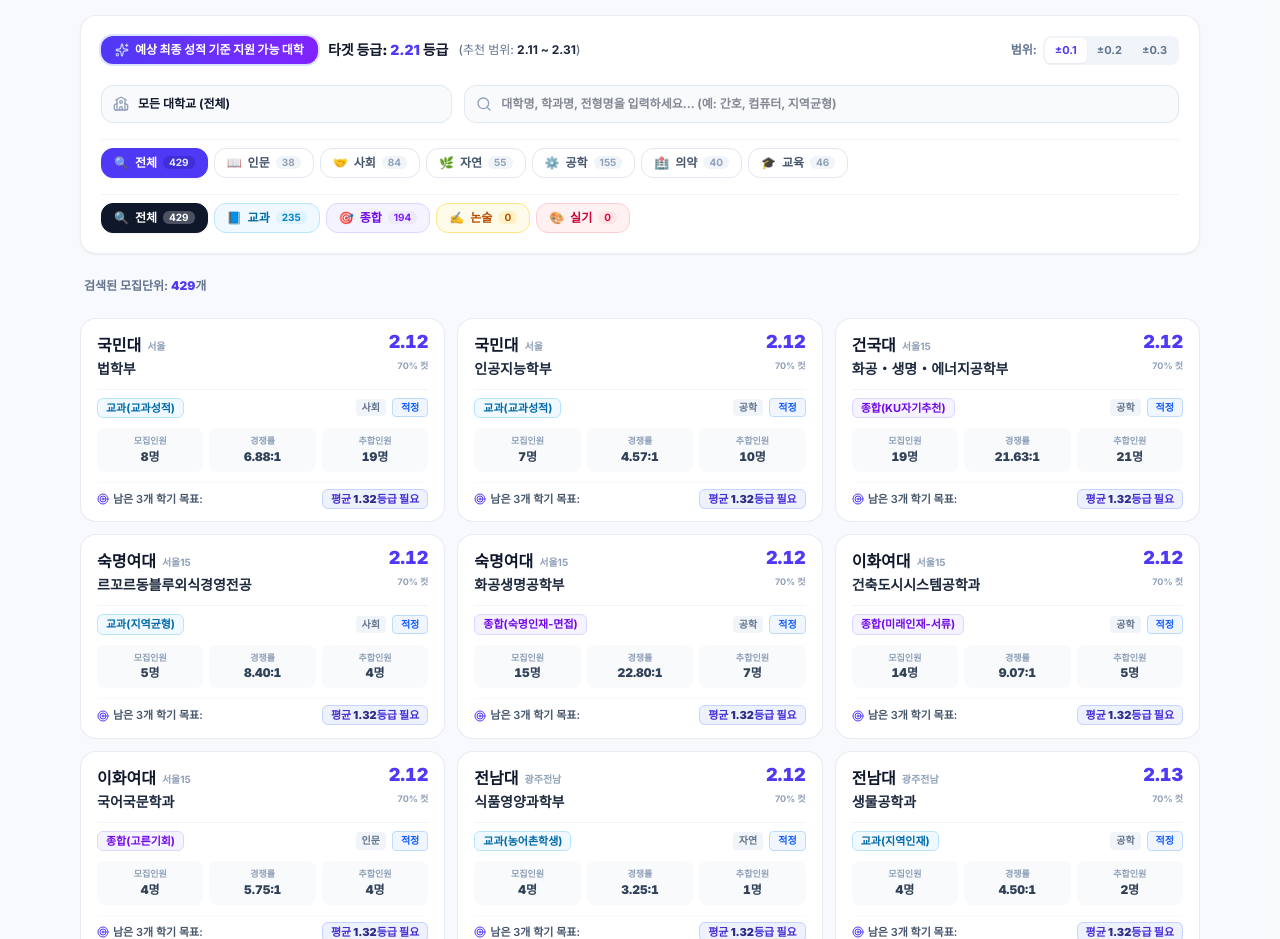
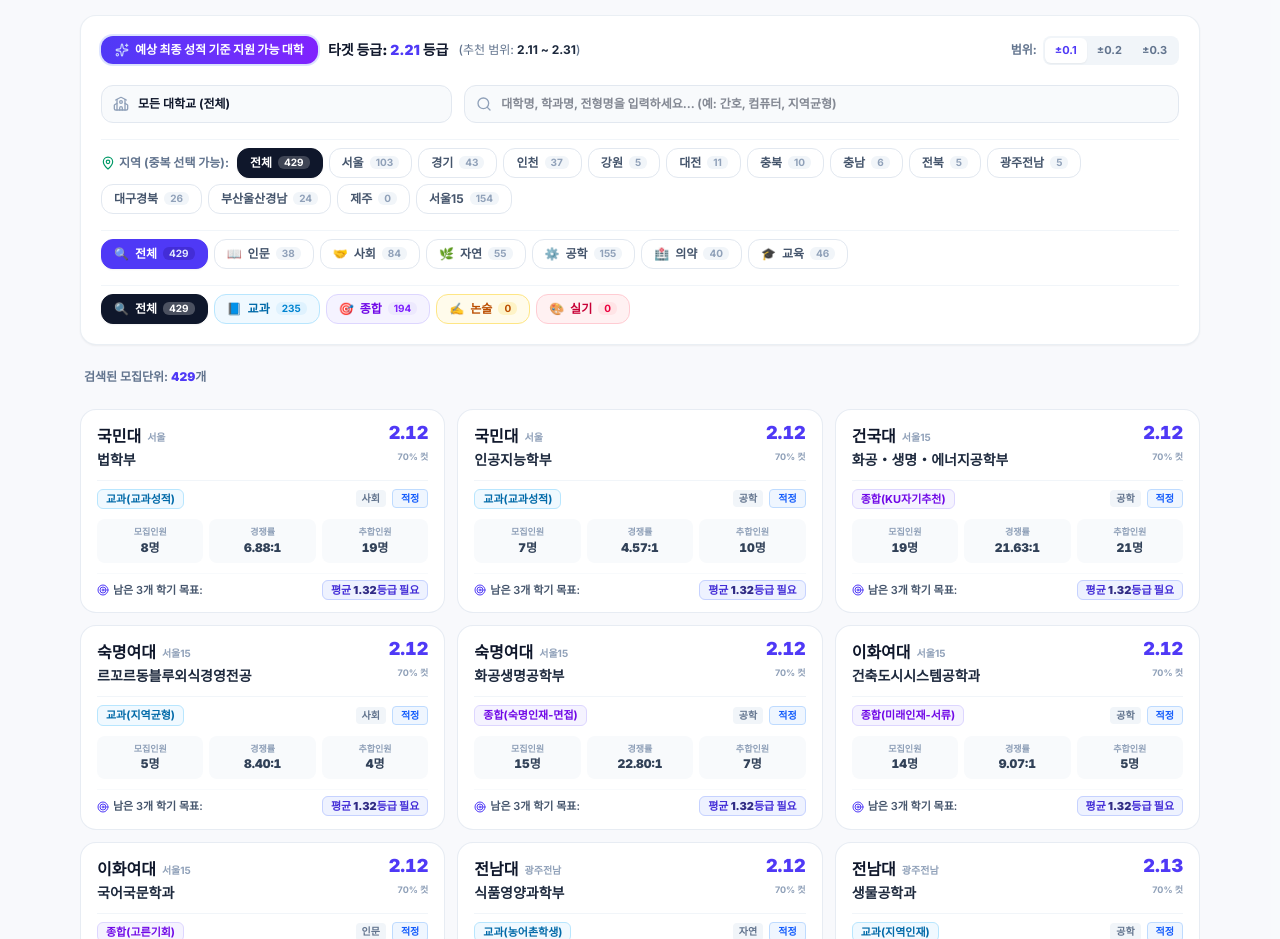
Before and after one commit to kangseok-hub/converter, a React (Vite) app: page / in a window 1280 px wide. Shown: the part 960-1899 px from the top of the page. Built offline with nearby package versions, Linux system fonts and the light colour scheme; a web font is replaced by a local one.

Commit message:
Update App.tsx

```diff
--- a/src/App.tsx
+++ b/src/App.tsx
@@ -18,11 +18,15 @@
   Lock,
   ArrowLeft,
   Calculator,
-  X
+  X,
+  MapPin
 } from 'lucide-react';
 import { convertGrade, ConversionVersion, loadAdmissionRecords, Category } from './lib/admissionUtils';
 
 export type SearchMode = 'current' | 'projected' | 'goal_seek';
+
+// 지역 필터 칩 노출 순서 (수도권 -> 지방 순). 실제 데이터에 없는 지역은 자동으로 제외된다.
+const REGION_ORDER = ['서울', '경기', '인천', '강원', '대전', '충북', '충남', '전북', '광주전남', '대구경북', '부산울산경남', '제주'];
 
 export default function App() {
   const [searchMode, setSearchMode] = useState<SearchMode>('projected');
@@ -52,6 +56,8 @@
   const [conversionVersion, setConversionVersion] = useState<ConversionVersion>('mixed');
   const [selectedCategory, setSelectedCategory] = useState<Category | '전체'>('전체');
   const [selectedAdmissionType, setSelectedAdmissionType] = useState<'전체' | '교과' | '종합' | '논술' | '실기'>('전체');
+  // 지역 필터: 비어있으면 "전체"(제한 없음), 여러 지역을 동시에 선택할 수 있다.
+  const [selectedRegions, setSelectedRegions] = useState<string[]>([]);
   const [searchQuery, setSearchQuery] = useState('');
   const [searchRange, setSearchRange] = useState<number>(0.1);
   const [selectedUniversity, setSelectedUniversity] = useState<string>('전체');
@@ -60,7 +66,7 @@
 
   useEffect(() => {
     setDisplayLimit(90);
-  }, [conversionVersion, selectedCategory, selectedAdmissionType, searchQuery, searchRange, selectedUniversity, grades, searchMode, includeTopTier, completedSemester]);
+  }, [conversionVersion, selectedCategory, selectedAdmissionType, selectedRegions, searchQuery, searchRange, selectedUniversity, grades, searchMode, includeTopTier, completedSemester]);
 
   const allRecords = useMemo(() => loadAdmissionRecords(), []);
 
@@ -68,6 +74,20 @@
     const unis = Array.from(new Set(allRecords.map(r => r.university))).sort();
     return ['전체', ...unis];
   }, [allRecords]);
+
+  // 데이터에 실제로 존재하는 지역만, 정해진 순서(수도권 -> 지방)대로 노출한다.
+  const regionList = useMemo(() => {
+    const present = new Set(allRecords.map(r => r.region));
+    const ordered = REGION_ORDER.filter(r => present.has(r));
+    const extra = Array.from(present).filter(r => !REGION_ORDER.includes(r)).sort();
+    return [...ordered, ...extra];
+  }, [allRecords]);
+
+  const toggleRegion = (region: string) => {
+    setSelectedRegions(prev =>
+      prev.includes(region) ? prev.filter(r => r !== region) : [...prev, region]
+    );
+  };
 
   // 9등급 -> 5등급 역산 함수
   const invert9to5 = useMemo(() => {
@@ -250,10 +270,11 @@
       const gradeMatch = searchMode === 'goal_seek' || (record.averageGrade >= lowerBound && record.averageGrade <= upperBound);
       const universityMatch = selectedUniversity === '전체' || record.university === selectedUniversity;
       const admissionTypeMatch = selectedAdmissionType === '전체' || getAdmissionType(record.admissionName) === selectedAdmissionType;
+      const regionMatch = selectedRegions.length === 0 || selectedRegions.includes(record.region);
       const searchMatch = record.university.toLowerCase().includes(searchQuery.toLowerCase()) ||
                           record.department.toLowerCase().includes(searchQuery.toLowerCase()) ||
                           record.admissionName.toLowerCase().includes(searchQuery.toLowerCase());
-      return gradeMatch && universityMatch && admissionTypeMatch && searchMatch;
+      return gradeMatch && universityMatch && admissionTypeMatch && regionMatch && searchMatch;
     });
 
     const counts: Record<string, number> = { '전체': baseFiltered.length };
@@ -261,17 +282,18 @@
       counts[r.category] = (counts[r.category] || 0) + 1;
     });
     return counts;
-  }, [allRecords, lowerBound, upperBound, selectedUniversity, selectedAdmissionType, searchQuery, searchMode]);
+  }, [allRecords, lowerBound, upperBound, selectedUniversity, selectedAdmissionType, selectedRegions, searchQuery, searchMode]);
 
   const admissionTypeCounts = useMemo(() => {
     const baseFiltered = allRecords.filter(record => {
       const gradeMatch = searchMode === 'goal_seek' || (record.averageGrade >= lowerBound && record.averageGrade <= upperBound);
       const categoryMatch = selectedCategory === '전체' || record.category === selectedCategory;
       const universityMatch = selectedUniversity === '전체' || record.university === selectedUniversity;
+      const regionMatch = selectedRegions.length === 0 || selectedRegions.includes(record.region);
       const searchMatch = record.university.toLowerCase().includes(searchQuery.toLowerCase()) ||
                           record.department.toLowerCase().includes(searchQuery.toLowerCase()) ||
                           record.admissionName.toLowerCase().includes(searchQuery.toLowerCase());
-      return gradeMatch && categoryMatch && universityMatch && searchMatch;
+      return gradeMatch && categoryMatch && universityMatch && regionMatch && searchMatch;
     });
 
     const counts: Record<string, number> = { '전체': baseFiltered.length };
@@ -280,10 +302,12 @@
       counts[type] = (counts[type] || 0) + 1;
     });
     return counts;
-  }, [allRecords, lowerBound, upperBound, selectedCategory, selectedUniversity, searchQuery, searchMode]);
+  }, [allRecords, lowerBound, upperBound, selectedCategory, selectedUniversity, selectedRegions, searchQuery, searchMode]);
 
-  const filteredRecords = useMemo(() => {
-    return allRecords.filter(record => {
+  // 지역 칩 옆 숫자: 다른 필터(등급/계열/전형/대학/검색어)는 반영하되, 지역 자체는
+  // 제외한 상태로 집계해서 "이 지역을 추가로 선택하면 몇 건인지"를 보여준다.
+  const regionCounts = useMemo(() => {
+    const baseFiltered = allRecords.filter(record => {
       const gradeMatch = searchMode === 'goal_seek' || (record.averageGrade >= lowerBound && record.averageGrade <= upperBound);
       const categoryMatch = selectedCategory === '전체' || record.category === selectedCategory;
       const admissionTypeMatch = selectedAdmissionType === '전체' || getAdmissionType(record.admissionName) === selectedAdmissionType;
@@ -292,8 +316,28 @@
                           record.department.toLowerCase().includes(searchQuery.toLowerCase()) ||
                           record.admissionName.toLowerCase().includes(searchQuery.toLowerCase());
       return gradeMatch && categoryMatch && admissionTypeMatch && universityMatch && searchMatch;
+    });
+
+    const counts: Record<string, number> = { '전체': baseFiltered.length };
+    baseFiltered.forEach(r => {
+      counts[r.region] = (counts[r.region] || 0) + 1;
+    });
+    return counts;
+  }, [allRecords, lowerBound, upperBound, selectedCategory, selectedAdmissionType, selectedUniversity, searchQuery, searchMode]);
+
+  const filteredRecords = useMemo(() => {
+    return allRecords.filter(record => {
+      const gradeMatch = searchMode === 'goal_seek' || (record.averageGrade >= lowerBound && record.averageGrade <= upperBound);
+      const categoryMatch = selectedCategory === '전체' || record.category === selectedCategory;
+      const admissionTypeMatch = selectedAdmissionType === '전체' || getAdmissionType(record.admissionName) === selectedAdmissionType;
+      const regionMatch = selectedRegions.length === 0 || selectedRegions.includes(record.region);
+      const universityMatch = selectedUniversity === '전체' || record.university === selectedUniversity;
+      const searchMatch = record.university.toLowerCase().includes(searchQuery.toLowerCase()) ||
+                          record.department.toLowerCase().includes(searchQuery.toLowerCase()) ||
+                          record.admissionName.toLowerCase().includes(searchQuery.toLowerCase());
+      return gradeMatch && categoryMatch && admissionTypeMatch && regionMatch && universityMatch && searchMatch;
     }).sort((a, b) => a.averageGrade - b.averageGrade);
-  }, [allRecords, lowerBound, upperBound, selectedCategory, selectedAdmissionType, searchQuery, selectedUniversity, searchMode]);
+  }, [allRecords, lowerBound, upperBound, selectedCategory, selectedAdmissionType, selectedRegions, searchQuery, selectedUniversity, searchMode]);
 
   const getDifficulty = (avgGrade: number, myGrade: number) => {
     const diff = avgGrade - myGrade;
@@ -892,6 +936,53 @@
               </div>
             </div>
 
+            {/* 지역 필터 (중복 선택 가능) */}
+            <div className="flex flex-wrap items-center gap-1.5 pt-2 border-t border-slate-100">
+              <span className="text-xs font-bold text-slate-500 flex items-center gap-1 mr-0.5">
+                <MapPin className="w-3.5 h-3.5 text-emerald-600" />
+                지역 (중복 선택 가능):
+              </span>
+              <button
+                type="button"
+                onClick={() => setSelectedRegions([])}
+                className={`inline-flex items-center gap-1.5 px-3 py-1.5 rounded-xl text-xs font-bold transition-all border cursor-pointer ${
+                  selectedRegions.length === 0
+                    ? 'bg-slate-900 border-slate-900 text-white shadow-xs'
+                    : 'bg-white border-slate-200 text-slate-600 hover:bg-slate-50'
+                }`}
+              >
+                <span>전체</span>
+                <span className={`text-[10px] px-1.5 py-0.2 rounded-md ${
+                  selectedRegions.length === 0 ? 'bg-white/20 text-white' : 'bg-slate-100 text-slate-400'
+                }`}>
+                  {regionCounts['전체'] || 0}
+                </span>
+              </button>
+              {regionList.map((region) => {
+                const isSelected = selectedRegions.includes(region);
+                const count = regionCounts[region] || 0;
+                return (
+                  <button
+                    key={region}
+                    type="button"
+                    onClick={() => toggleRegion(region)}
+                    className={`inline-flex items-center gap-1.5 px-3 py-1.5 rounded-xl text-xs font-bold transition-all border cursor-pointer ${
+                      isSelected
+                        ? 'bg-emerald-600 border-emerald-600 text-white shadow-xs'
+                        : 'bg-white border-slate-200 text-slate-600 hover:bg-slate-50'
+                    }`}
+                  >
+                    <span>{region}</span>
+                    <span className={`text-[10px] px-1.5 py-0.2 rounded-md ${
+                      isSelected ? 'bg-emerald-700 text-emerald-100' : 'bg-slate-100 text-slate-400'
+                    }`}>
+                      {count}
+                    </span>
+                  </button>
+                );
+              })}
+            </div>
+
             {/* 계열 카테고리 탭 */}
             <div className="flex flex-wrap gap-1.5 pt-2 border-t border-slate-100">
               {categories.map((cat) => {
@@ -948,13 +1039,14 @@
               검색된 모집단위: <strong className="text-indigo-600">{filteredRecords.length}</strong>개
               {searchMode === 'goal_seek' && <span className="ml-2 text-amber-700 font-semibold">(목표 역산 모드)</span>}
             </p>
-            {selectedUniversity !== '전체' || selectedCategory !== '전체' || selectedAdmissionType !== '전체' || searchQuery !== '' ? (
+            {selectedUniversity !== '전체' || selectedCategory !== '전체' || selectedAdmissionType !== '전체' || selectedRegions.length > 0 || searchQuery !== '' ? (
               <button
                 type="button"
                 onClick={() => {
                   setSelectedUniversity('전체');
                   setSelectedCategory('전체');
                   setSelectedAdmissionType('전체');
+                  setSelectedRegions([]);
                   setSearchQuery('');
                 }}
                 className="text-[11px] font-bold text-slate-400 hover:text-indigo-600 cursor-pointer"
```
